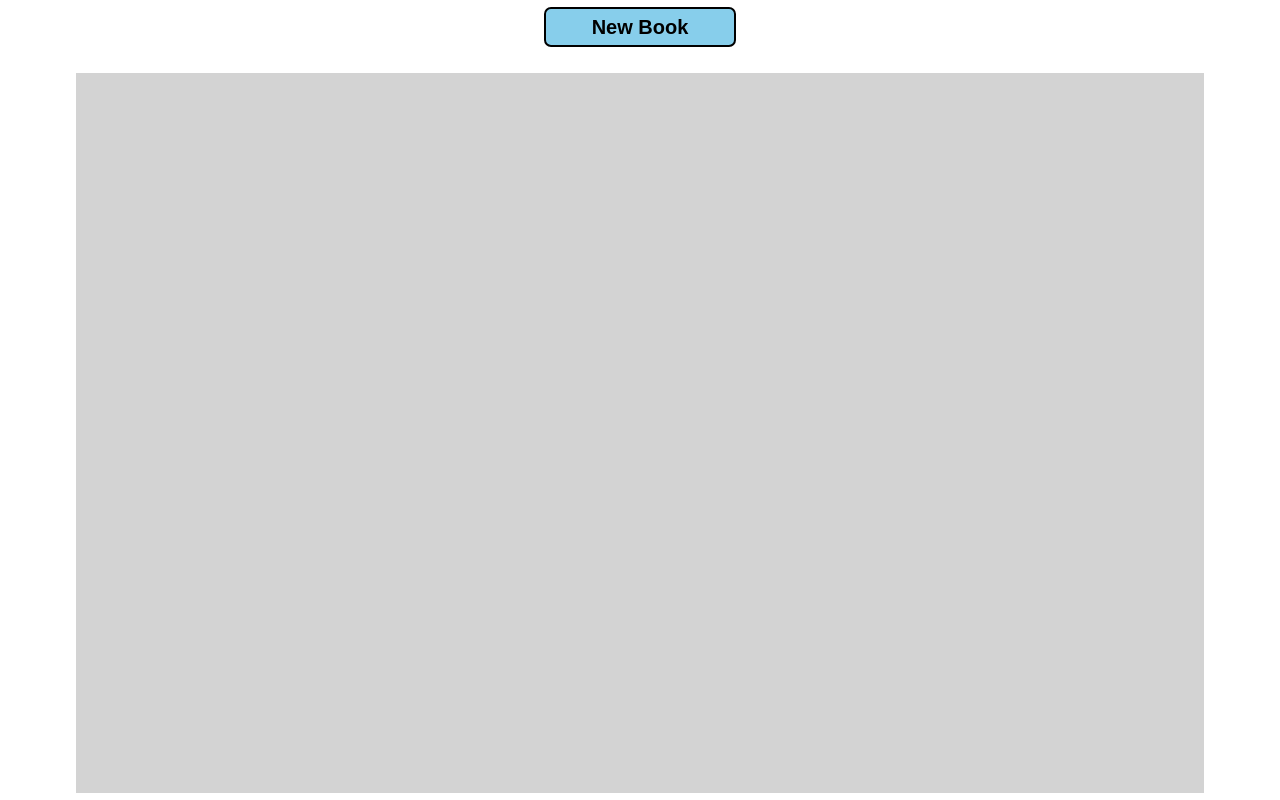
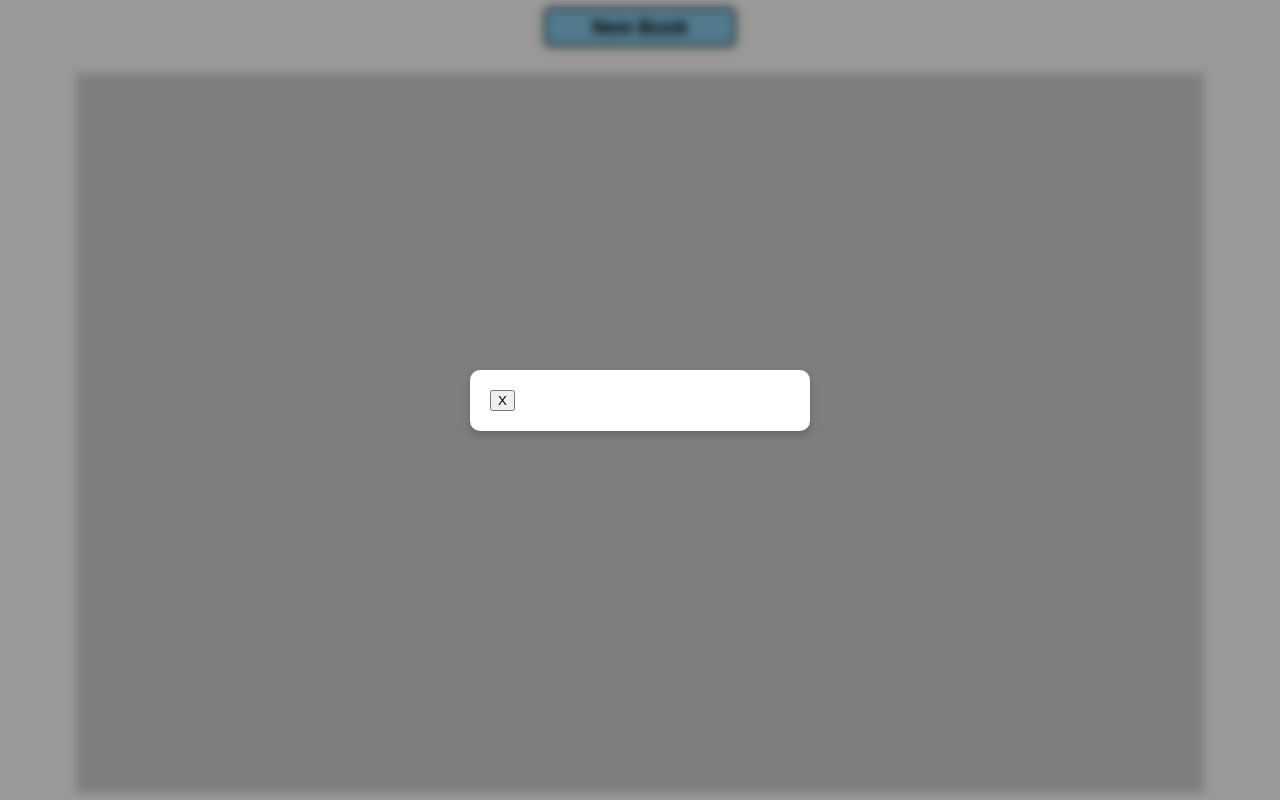
Before and after one commit to skamal23/library-project, a plain HTML site: page index.html in a window 1280 px wide. Both pictures are taken after a click on the button "New Book". Drawn offline with Linux system fonts and the light colour scheme.

Commit message:
Add functionality for dialog with new book button'

```diff
--- a/index.html
+++ b/index.html
@@ -8,7 +8,7 @@
 </head>
 <body>
     <dialog>
-        <button autofocus>Close</button>
+        <button autofocus class="closeButton">X</button>
         <form>
 
         </form>
--- a/script.js
+++ b/script.js
@@ -15,3 +15,14 @@ function addBookToLibrary(author,title,pages,read){
 function displayBook(book){
 
 }
+
+//Button functionality
+const dialog = document.querySelector("dialog");
+const showButton = document.querySelector(".addButton");
+const closeButton = document.querySelector(".closeButton");
+showButton.addEventListener("click",()=>{
+    dialog.showModal();
+});
+closeButton.addEventListener("click",()=>{
+    dialog.close();
+});
--- a/styles.css
+++ b/styles.css
@@ -1,6 +1,7 @@
 html,body {
     display: flex;
     flex-direction: column;
+    /*background-color: lightgray; */
     justify-content: center;
     align-items: center;
     margin: 0;
@@ -41,7 +42,20 @@ html,body {
     background-color: black;
     border-radius: 5%;
     border: 2px solid black;
+}
 
+dialog {
+    border: none;
+    border-radius: 10px;
+    padding: 20px;
+    box-shadow: 0 4px 8px rgba(0, 0, 0, 0.2);
+    background: #fff;
+    width: 300px;
+    max-width: 90%;
+  }
 
-
-}
+  /* Blur effect on the backdrop */
+  dialog::backdrop {
+    backdrop-filter: blur(5px); /* Apply blur to the backdrop */
+    background: rgba(0, 0, 0, 0.4); /* Optional: add a semi-transparent background */
+  }
```
